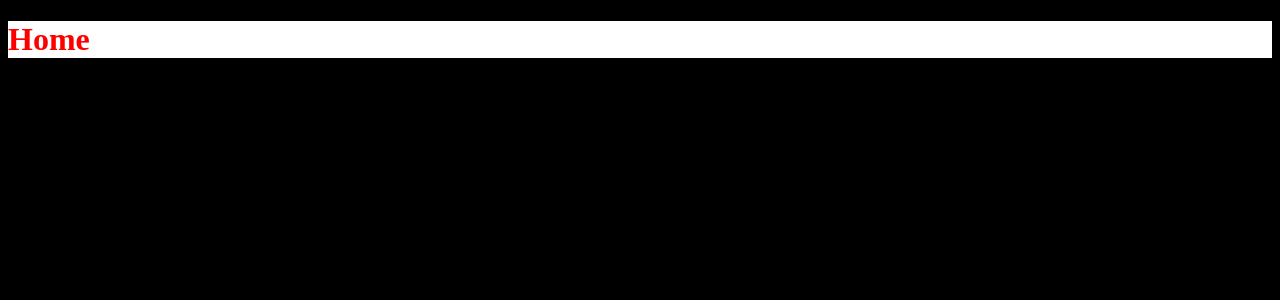
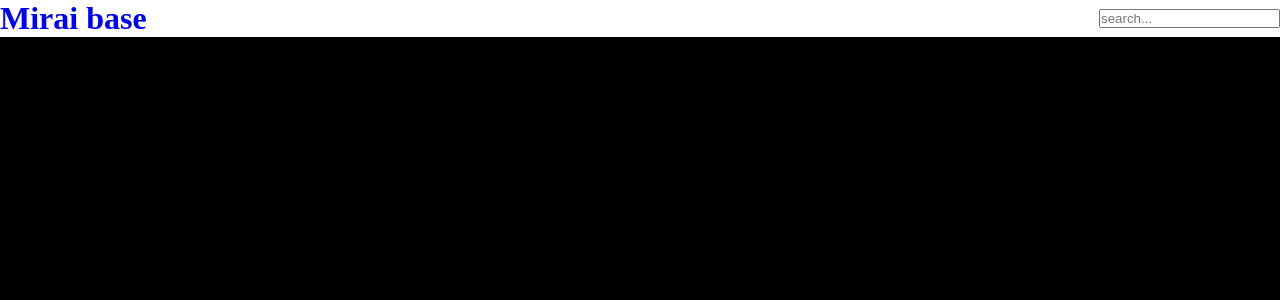
Before and after one commit to GleidsonMatheusfvx/Mirai_base_Front, a React (Vite) app: page / in a window 1280 px wide. Shown: the top 300 px of the page. Built offline with nearby package versions, Linux system fonts and the light colour scheme.

Commit message:
conserto do babel e outros

```diff
--- a/src/main.jsx
+++ b/src/main.jsx
@@ -1,11 +1,11 @@
 import { StrictMode } from 'react'
 import { createRoot } from 'react-dom/client'
-import Home from './pages/home'
+import Home from './pages/home/Home'
 import { GlobalStyles } from './styles/globalStyles'
 
 createRoot(document.getElementById('root')).render(
   <StrictMode>
+    <Home/>
     <GlobalStyles/>
-    <Home/>
   </StrictMode>,
 )
--- /dev/null
+++ b/src/pages/home/Home.jsx
@@ -0,0 +1,18 @@
+import { Title } from "./styles"
+import { Head } from "./styles"
+
+export default function Home(){
+    return (
+        <div>
+           <Head>
+
+            <Title>Mirai base</Title>
+
+            <form>
+                <input type="text" placeholder="search..."/>
+            </form>
+
+           </Head>
+        </div>
+    )
+}
--- a/src/pages/home/index.jsx
+++ /dev/null
@@ -1,11 +0,0 @@
-import { Title } from "./styles"
-
-export default function Home(){
-    return (
-        <div>
-
-            <Title>Home</Title>
-
-        </div>
-    )
-}
--- a/src/pages/home/styles.js
+++ b/src/pages/home/styles.js
@@ -1,6 +1,15 @@
 import styled from "styled-components";
 
+export const Head = styled.div`
+background-color:white;
+display: flex;
+flex-direction: row;
+justify-content:space-between;
+align-items: center;
+`
+
 export const Title = styled.h1`
-color:red;
-background-color:white;
+color: blue;
+padding: auto;
+
 `
--- a/src/styles/globalStyles.js
+++ b/src/styles/globalStyles.js
@@ -1,6 +1,12 @@
 import { createGlobalStyle } from "styled-components";
 
 export const GlobalStyles = createGlobalStyle`
+* {
+    margin: 0;
+    padding: 0;
+
+  }
+
 body{
     background-color: black;
 }
--- a/vite.config.js
+++ b/vite.config.js
@@ -1,4 +1,3 @@
-// vite.config.js
 import { defineConfig } from 'vite'
 import react from '@vitejs/plugin-react'
 
@@ -6,9 +5,8 @@ export default defineConfig({
   plugins: [
     react({
       babel: {
-        presets: ['@babel/preset-env', '@babel/preset-react'],
         plugins: ['babel-plugin-styled-components'],
-      }
+      },
     }),
   ],
 })
```
